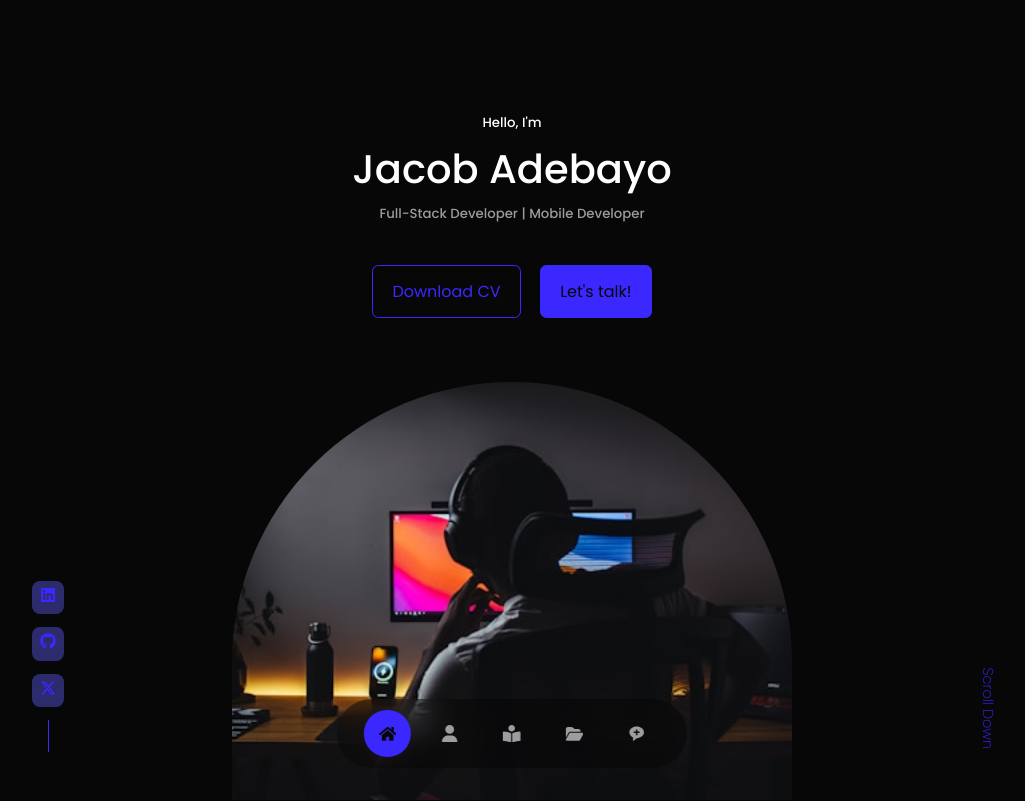
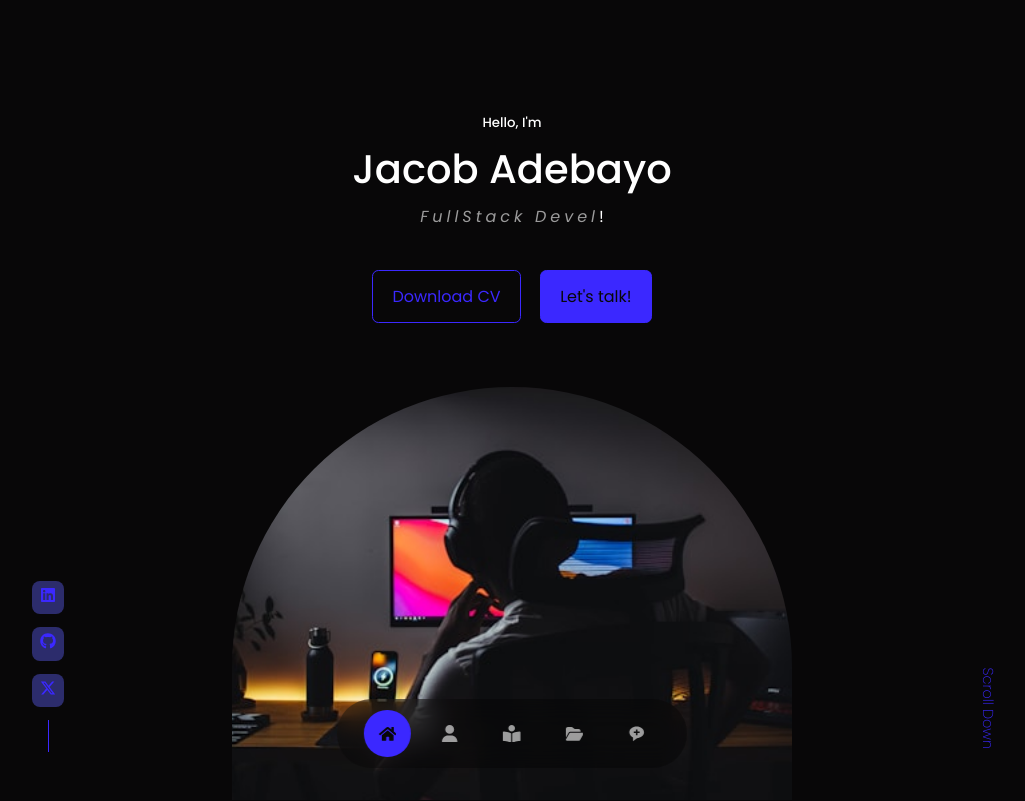
Before and after one commit to JacceyCode/jacob, a React (Vite) app: page / in a window 1280 px wide. Shown: the top 801 px of the page, without its empty margins (128-1153 px from the left). Built offline with nearby package versions, Linux system fonts and the light colour scheme.

Commit message:
typed_js

```diff
--- a/package.json
+++ b/package.json
@@ -15,7 +15,8 @@
     "react-dom": "^18.2.0",
     "react-icons": "^5.1.0",
     "react-toastify": "^10.0.5",
-    "swiper": "^11.1.1"
+    "swiper": "^11.1.1",
+    "typed.js": "^2.1.0"
   },
   "devDependencies": {
     "@types/react": "^18.2.66",
--- a/src/components/header/Header.jsx
+++ b/src/components/header/Header.jsx
@@ -1,15 +1,43 @@
+import { useEffect, useRef } from "react";
 import CTA from "./CTA";
 import "./header.css";
 import ME from "../../assets/developer2.jpg";
 import HeaderSocials from "./HeaderSocials";
+import Typed from "typed.js";
 
 const Header = () => {
+  const type = useRef();
+
+  useEffect(() => {
+    var typed = new Typed(type.current, {
+      strings: [
+        "Software Developer...",
+        "FullStack Developer...",
+        "Backend Developer...",
+        "Frontend Developer...",
+        "Mobile Developer...",
+      ],
+      startDelay: 500,
+      typeSpeed: 100,
+      backSpeed: 50,
+      backDelay: 300,
+      smartBackspace: true,
+      loop: true,
+      showCursor: true,
+      cursorChar: "!",
+    });
+
+    return () => {
+      typed.destroy();
+    };
+  }, []);
+
   return (
     <header>
       <div className="container header__container">
         <h5>Hello, I&apos;m</h5>
         <h1>Jacob Adebayo</h1>
-        <h5 className="text-light">Full-Stack Developer | Mobile Developer</h5>
+        <span ref={type} className="text-light typed__js"></span>
         <CTA />
         <HeaderSocials />
 
--- a/src/components/header/header.css
+++ b/src/components/header/header.css
@@ -8,6 +8,12 @@ header {
   text-align: center;
   height: 100%;
   position: relative;
+}
+
+.typed__js {
+  font-size: 1rem;
+  letter-spacing: 4px;
+  font-style: italic;
 }
 
 .cta {
```
Also changed, not shown: 1 other file (tests, documents, lock files or other folders).
